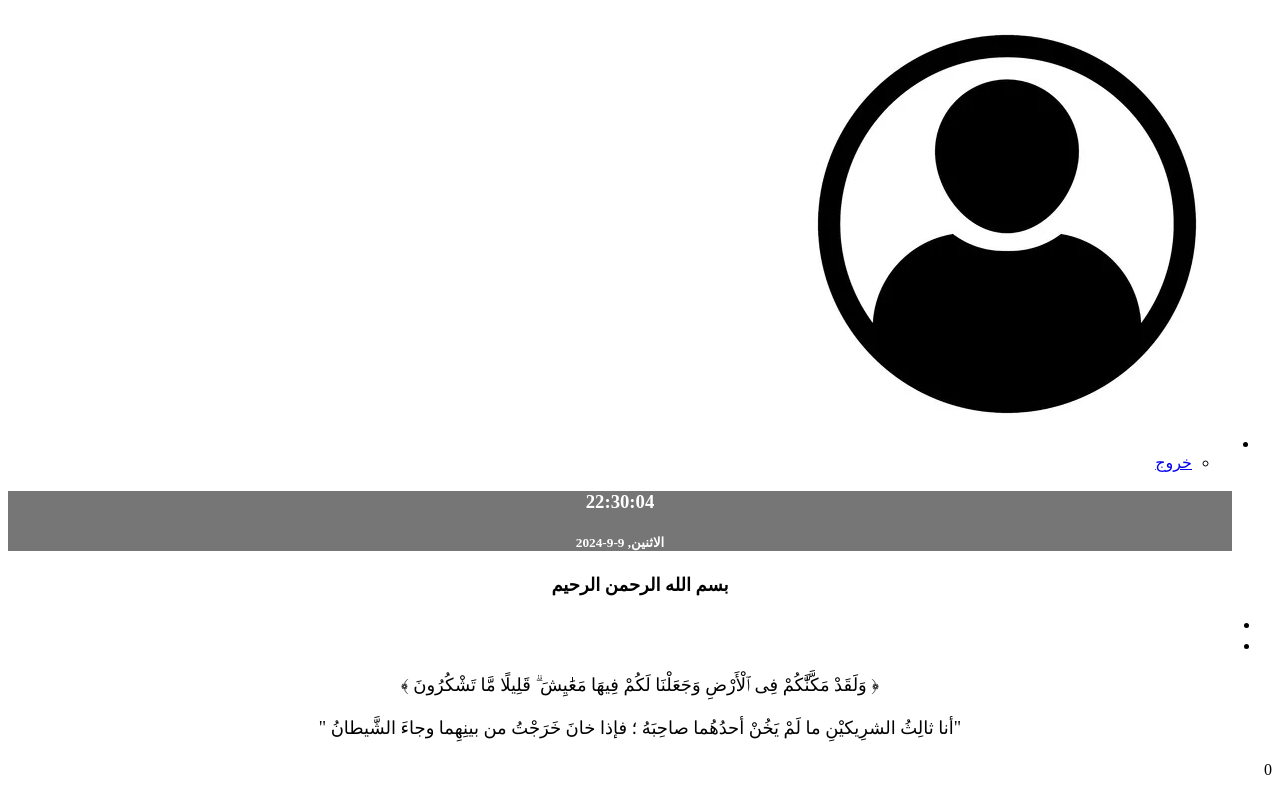
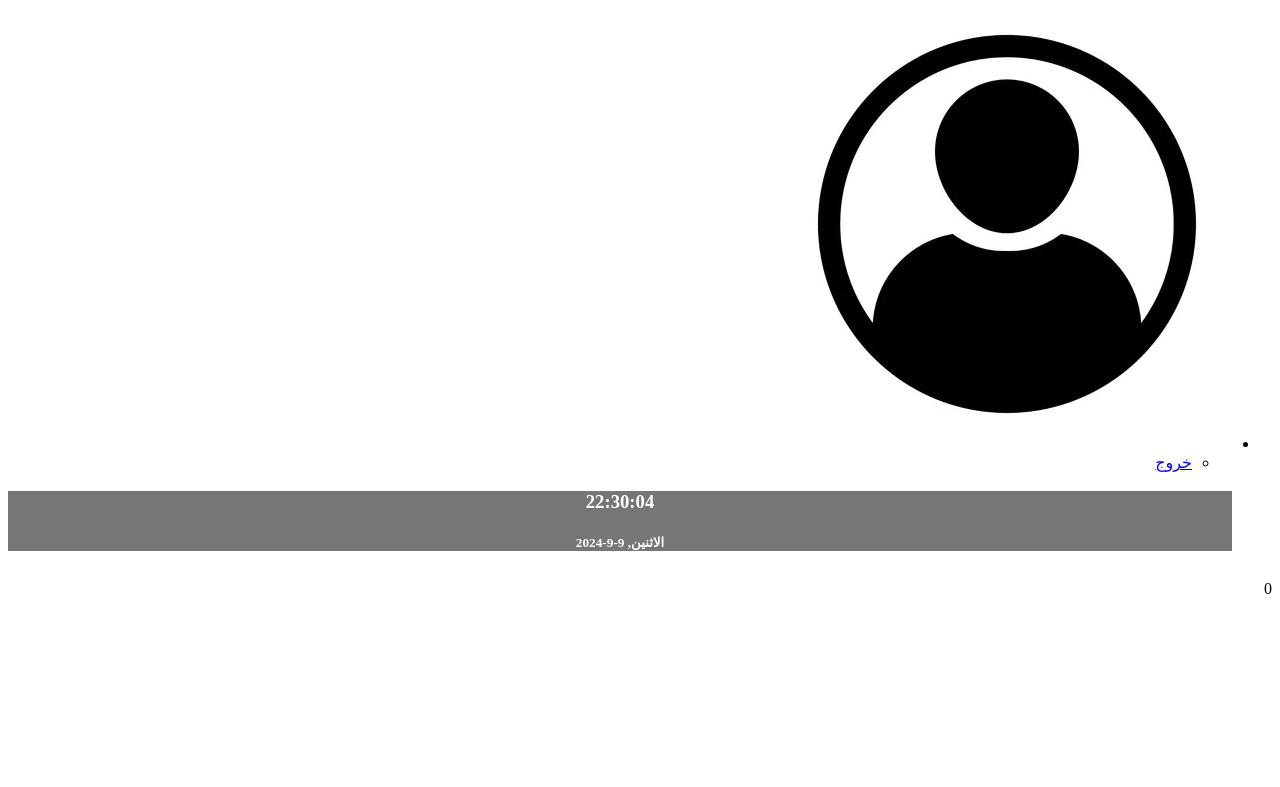
Before and after one commit to mohammedabdi92/wajdi, a Yii app: template dashboard/views/site/index.php in a window 1280 px wide. Shown: the part 559-1346 px from the top of the page. After the commit the page ends 1153 px from the top, so only its background shows below. Run offline with PHP 8.4 and a stand-in for Yii, Linux system fonts and the light colour scheme; the template is opened without the code that fills it, so the values that code supplies are empty; some libraries are stand-ins or nearby versions.

Commit message:
start clean

```diff
--- a/dashboard/views/site/index.php
+++ b/dashboard/views/site/index.php
@@ -120,32 +120,7 @@ $this->registerJs($js);
         <div class="clearfix"></div>
 
         <div class="row">
-            <div class="col-md-12 col-sm-12 col-xs-12">
-                <div class="x_panel">
-                    <div class="x_title" style="text-align: center;    font-size: large; font-weight: bold;">
-                        بسم الله الرحمن الرحيم
-                        <ul class="nav navbar-right panel_toolbox">
-                            <li><a class="collapse-link"><i class="fa fa-chevron-up"></i></a>
-                            </li>
-                            <li><a class="close-link"><i class="fa fa-close"></i></a>
-                            </li>
-                        </ul>
-                        <div class="clearfix"></div>
-                    </div>
-                    <div class="x_content">
-                        <div class="dashboard-widget-content"
-                            style="font-size: large;    font-family: 'Glyphicons Halflings'; text-align: center;">
-                            ﴿ وَلَقَدْ مَكَّنَّٰكُمْ فِى ٱلْأَرْضِ وَجَعَلْنَا لَكُمْ فِيهَا مَعَٰيِشَ ۗ قَلِيلًا مَّا
-                            تَشْكُرُونَ ﴾
 
-                            <br>
-                            <br>
-                            "أنا ثالِثُ الشرِيكيْنِ ما لَمْ يَخُنْ أحدُهُما صاحِبَهُ ؛ فإذا خانَ خَرَجْتُ من بينِهِما
-                            وجاءَ الشَّيطانُ "
-                        </div>
-                    </div>
-                </div>
-            </div>
             <?php if (Yii::$app->user->can('ظهور المنشورات على الرئيسية')): ?>
                 <div class="col-md-12 col-sm-12 col-xs-12">
                     <div class="x_panel">
```
